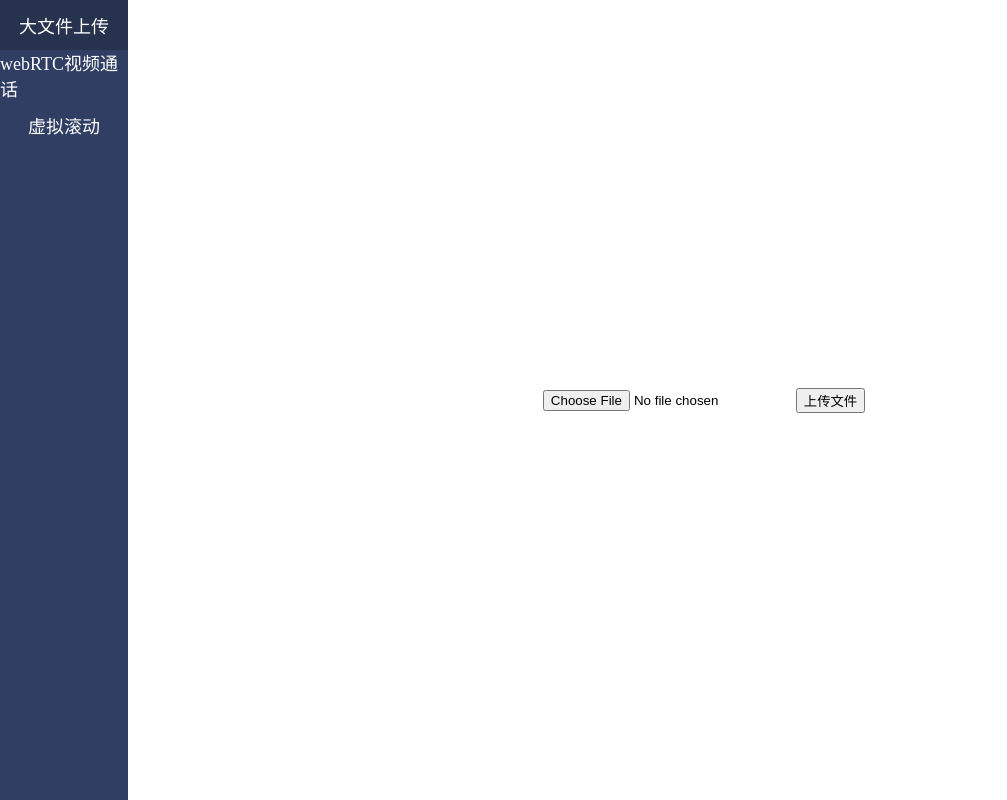
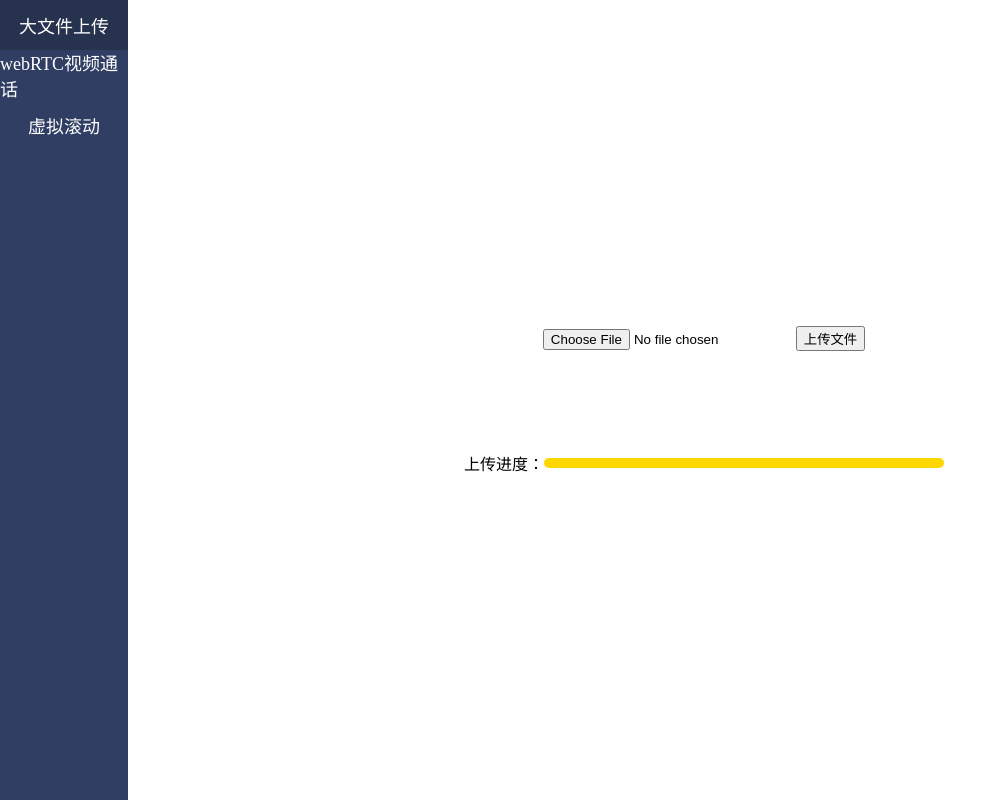
Before and after one commit to MCWBCTW/PublicFunctionsVue, a Vue app: page /#/ in a window 1280 px wide. Shown: the whole page, without its empty margins (0-1007 px from the left). Built offline with nearby package versions, Linux system fonts and the light colour scheme.

Commit message:
5-9 完成大文件上传

```diff
--- a/src/views/children/uploadLargeFiles.vue
+++ b/src/views/children/uploadLargeFiles.vue
@@ -1,7 +1,14 @@
 <template>
-    <input id="input" type="file" @change="choiceFile">
+    <div>
+        <input id="input" type="file" @change="choiceFile">
+        <button @click="upload">上传文件</button>
+    </div>
+    <div class="schedule">
+        <span>上传进度：</span>
+        <div class="line">
 
-    <button @click="upload">上传文件</button>
+        </div>
+    </div>
 </template>
 
 
@@ -126,5 +133,17 @@
 
 
 <style scoped>
-
+    .schedule {
+        margin-top: 100px;
+        display: flex;
+        flex-direction: row;
+        align-items: center;
+    }
+    .line {
+        width: 400px;
+        height: 10px;
+        background-color: gold;
+        border-radius: 10px;
+        position: relative;
+    }
 </style>
--- a/src/views/index.vue
+++ b/src/views/index.vue
@@ -5,7 +5,7 @@
                 <span class="menu-item-label">{{ item.label }}</span>
             </div>
         </div>
-        <div class="content flex flex-a-c flex-j-c">
+        <div class="content flex flex-d-c flex-a-c flex-j-c">
             <router-view></router-view>
         </div>
     </div>
```
